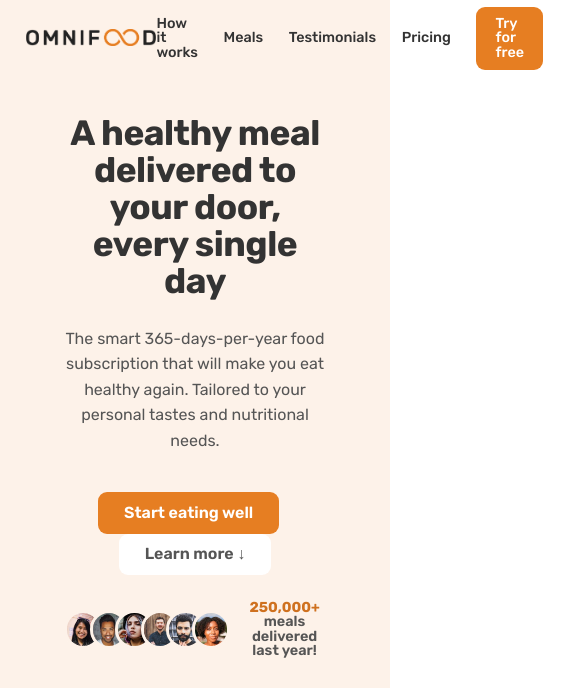
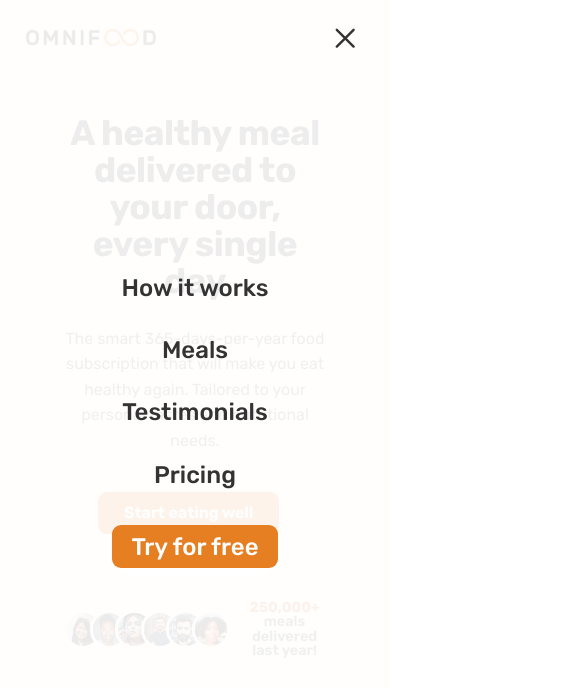
Before and after one commit to mjamecny/omnifood, a plain HTML site: page index.html in a window 390 px wide. Shown: the top 688 px of the page, 585 px wide, since content can reach past the window. Drawn offline with nearby package versions, Linux system fonts and the light colour scheme.

Commit message:
building the mobile navigation

```diff
--- a/css/general.css
+++ b/css/general.css
@@ -52,6 +52,7 @@ SPACING SYSTEM (px)
 
 html{
   font-size: 62.5%;
+  overflow-x: hidden;
 }
 
 body{
@@ -59,6 +60,8 @@ body{
   line-height: 1;
   font-weight: 400;
   color: #555;
+  /* Only works if there is nothing absolutely positioned in relation to body */
+  overflow-x: hidden;
 }
 
 /********************************************************/
--- a/css/queries.css
+++ b/css/queries.css
@@ -119,6 +119,61 @@ Instead, 1rem = 1em = 16px
   .btn--form{
     margin-top: 1.2rem;
   }
+
+  /* MOBILE NAVIGATION */
+  .btn-mobile-nav{
+    display: block;
+  }
+
+  .main-nav{
+    background-color: rgba(255, 255, 255, 0.91);
+    position: absolute;
+    top: 0;
+    left: 0;
+    width: 100%;
+    height: 100vh;
+
+    display: flex;
+    justify-content: center;
+    align-items: center;
+    transition: all .5s ease-in;
+    transform: translateX(100%);
+
+    /* 1) Hide it visually */
+    opacity: 0;
+
+    /* 2) Make it unaccessible to mouse and keyboard */
+    pointer-events: none;
+
+    /* 3) Hide it from screen readers */
+    visibility: hidden;
+  }
+
+  .nav-open .main-nav{
+    opacity: 1;
+    pointer-events: auto;
+    visibility: visible;
+    transform: translateX(0);
+  }
+
+  .main-nav-list{
+    flex-direction: column;
+    gap: 4.8rem;
+  }
+
+  .main-nav-link:link,
+  .main-nav-link:visited {
+    font-size: 3rem;
+  }
+
+  .nav-open .icon-mobile-nav[name="close-outline"]{
+    display: block;
+  }
+
+  .nav-open .icon-mobile-nav[name="menu-outline"]{
+    display: none;
+  }
+
 }
 
 
--- a/css/style.css
+++ b/css/style.css
@@ -9,6 +9,7 @@
   /* Because we want the header to be sticky later */
   height: 9.6rem;
   padding: 0 4.8rem;
+  position: relative;
 }
 .logo{
   height: 2.2rem;
@@ -51,6 +52,25 @@
 .main-nav-link.nav-cta:hover,
 .main-nav-link.nav-cta:active {
   background-color: #cf711f;
+}
+
+/* MOBILE */
+.btn-mobile-nav{
+  border: none;
+  background: none;
+  cursor: pointer;
+
+  display: none;
+}
+
+.icon-mobile-nav{
+  height: 4.8rem;
+  width: 4.8rem;
+  color: #333;
+}
+
+.icon-mobile-nav[name="close-outline"]{
+  display: none;
 }
 /********************************************************/
 /* HERO SECTION */
--- a/index.html
+++ b/index.html
@@ -15,7 +15,7 @@
     <title>Omnifood</title>
   </head>
   <body>
-    <header class="header">
+    <header class="header nav-open">
       <a href="#">
         <img src="img/omnifood-logo.png" alt="Omnifood logo" class="logo">
       </a>
@@ -28,6 +28,10 @@
           <li><a class="main-nav-link nav-cta" href="#">Try for free</a></li>
         </ul>
       </nav>
+      <button class="btn-mobile-nav">
+        <ion-icon class="icon-mobile-nav" name="menu-outline"></ion-icon>
+        <ion-icon class="icon-mobile-nav" name="close-outline"></ion-icon>
+      </button>
     </header>
     <main>
       <section class="section-hero">
```
